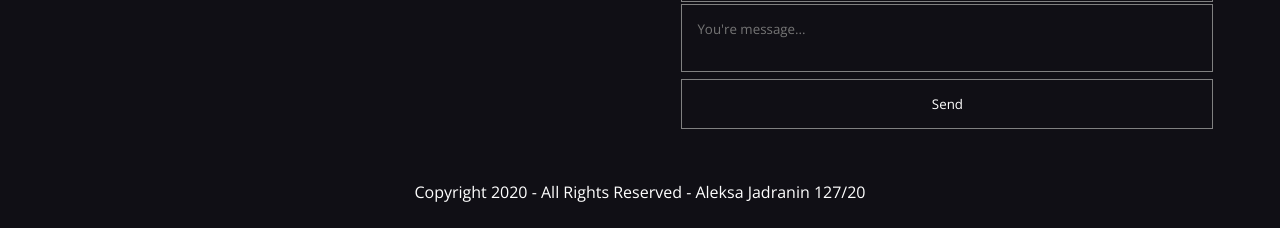
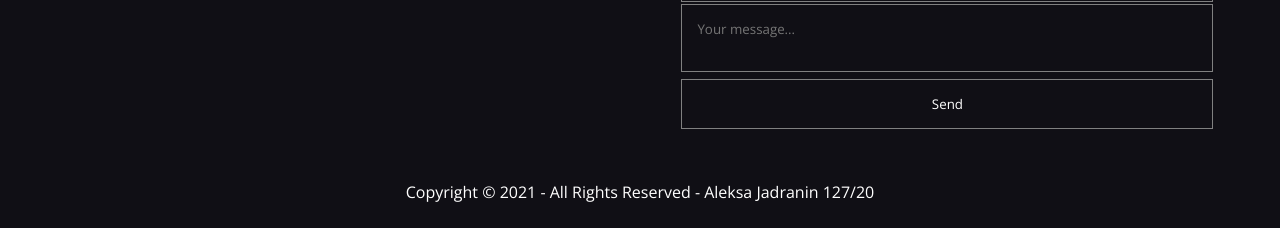
Before and after one commit to Aleksa66/Portfolio, a plain HTML site: page index.html in a window 1280 px wide. Shown: the part 2387-2615 px from the top of the page. Drawn offline with nearby package versions, Linux system fonts and the light colour scheme.

Commit message:
Add files via upload

```diff
--- a/index.html
+++ b/index.html
@@ -136,7 +136,7 @@
                             </tr>
                             <tr>
                                 <td>
-                                <textarea name="message" id="message" placeholder="You're message..." required></textarea>
+                                <textarea name="message" id="message" placeholder="Your message..." required></textarea>
                                 </td>
                             </tr>
                             <tr><a name="Contact.html"></a>
@@ -150,7 +150,7 @@
                </div>
            </div>
            <div id="copy" class="text-align padding-both">
-               Copyright 2020 - All Rights Reserved - Aleksa Jadranin 127/20
+               Copyright &copy 2021 - All Rights Reserved - Aleksa Jadranin 127/20
            </div>
        </footer>
     <!-- End - Footer -->
```
